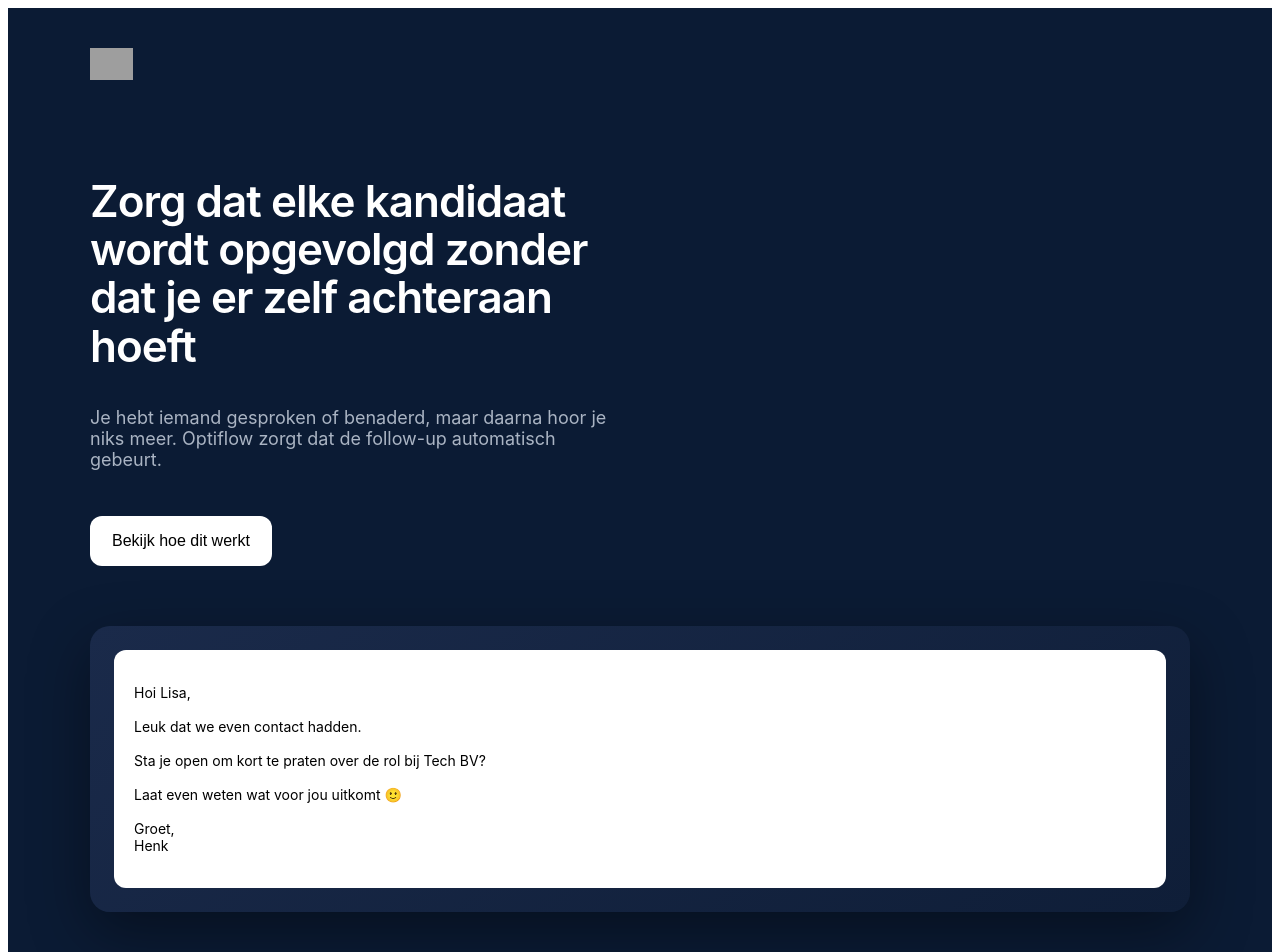
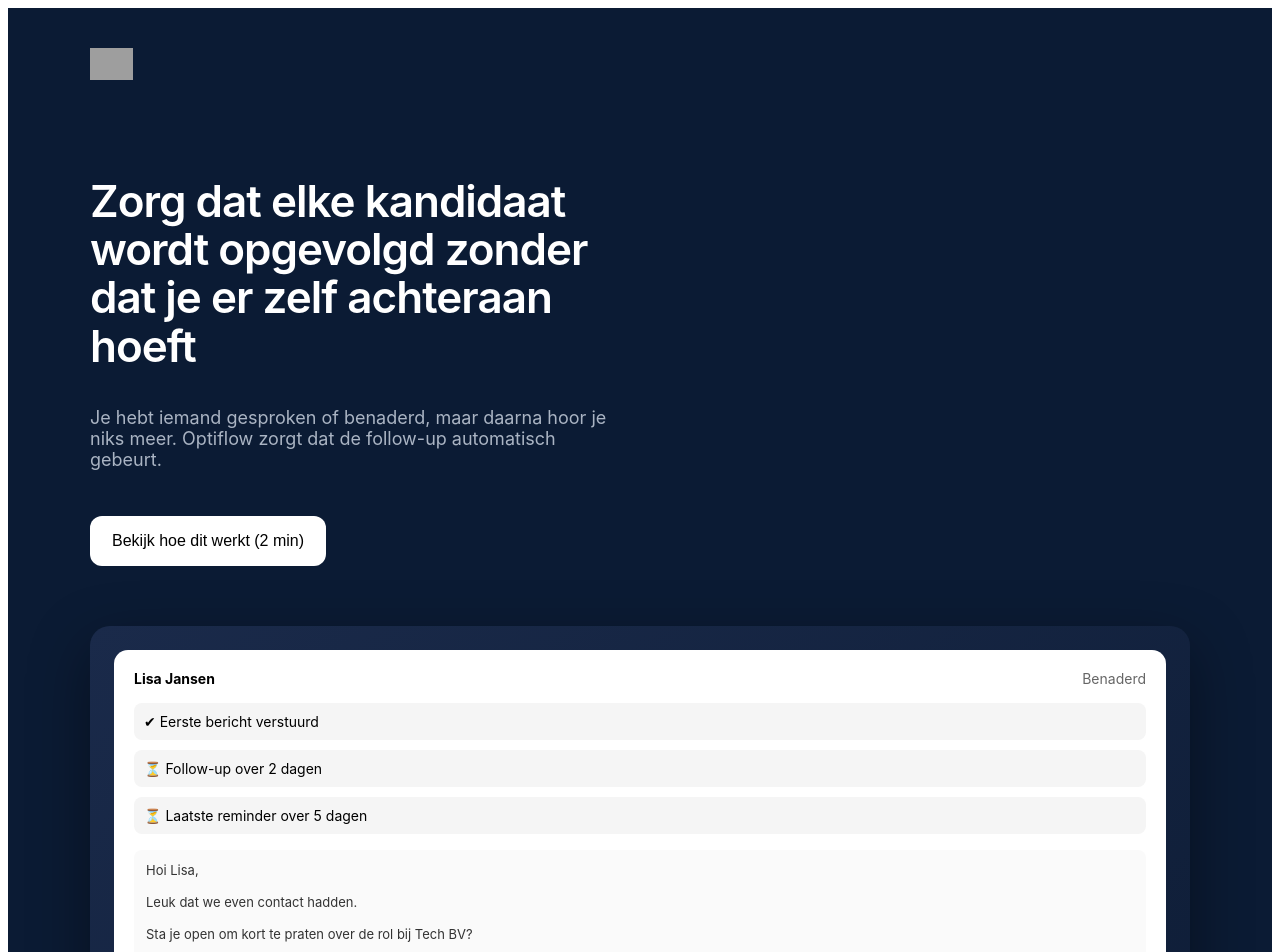
Before and after one commit to zuyderduinl-web/optiflow-site, a Next.js app: page / in a window 1280 px wide. Shown: the top 952 px of the page. Built offline with nearby package versions, Linux system fonts and the light colour scheme; grey boxes are pictures that could not be loaded.

Commit message:
Update page.js

```diff
--- a/app/page.js
+++ b/app/page.js
@@ -27,7 +27,7 @@ export default function Home() {
           alignItems: "center"
         }}>
 
-          {/* TEXT */}
+          {/* LEFT */}
           <div style={{ maxWidth: "520px" }}>
             <h1 style={{
               fontSize: "44px",
@@ -56,35 +56,82 @@ export default function Home() {
               border: "none",
               borderRadius: "12px",
               fontSize: "16px",
-              fontWeight: "500",
               cursor: "pointer"
             }}>
-              Bekijk hoe dit werkt
+              Bekijk hoe dit werkt (2 min)
             </button>
           </div>
 
-          {/* VISUAL CARD */}
+          {/* RIGHT - FAKE UI */}
           <div style={{
             background: "linear-gradient(145deg, #1a2a4a, #0f1e38)",
             borderRadius: "20px",
             padding: "24px",
             boxShadow: "0 20px 60px rgba(0,0,0,0.4)"
           }}>
+
             <div style={{
               background: "#fff",
               color: "#000",
+              borderRadius: "14px",
               padding: "20px",
-              borderRadius: "12px",
               fontSize: "14px"
             }}>
-              <p>
+
+              <div style={{
+                display: "flex",
+                justifyContent: "space-between",
+                marginBottom: "16px"
+              }}>
+                <strong>Lisa Jansen</strong>
+                <span style={{ color: "#666" }}>Benaderd</span>
+              </div>
+
+              <div style={{
+                display: "flex",
+                flexDirection: "column",
+                gap: "10px"
+              }}>
+                <div style={{
+                  background: "#f5f5f5",
+                  padding: "10px",
+                  borderRadius: "8px"
+                }}>
+                  ✔ Eerste bericht verstuurd
+                </div>
+
+                <div style={{
+                  background: "#f5f5f5",
+                  padding: "10px",
+                  borderRadius: "8px"
+                }}>
+                  ⏳ Follow-up over 2 dagen
+                </div>
+
+                <div style={{
+                  background: "#f5f5f5",
+                  padding: "10px",
+                  borderRadius: "8px"
+                }}>
+                  ⏳ Laatste reminder over 5 dagen
+                </div>
+              </div>
+
+              <div style={{
+                marginTop: "16px",
+                padding: "12px",
+                background: "#fafafa",
+                borderRadius: "8px",
+                fontSize: "13px",
+                color: "#333"
+              }}>
                 Hoi Lisa,<br /><br />
                 Leuk dat we even contact hadden.<br /><br />
                 Sta je open om kort te praten over de rol bij Tech BV?<br /><br />
-                Laat even weten wat voor jou uitkomt 🙂<br /><br />
                 Groet,<br />
                 Henk
-              </p>
+              </div>
+
             </div>
           </div>
 
@@ -97,13 +144,12 @@ export default function Home() {
           borderRadius: "16px",
           padding: "30px",
           textAlign: "center",
-          fontSize: "16px",
           color: "#ccc"
         }}>
           LinkedIn bericht → Optiflow → automatische follow-up mail
         </section>
 
-        {/* GRID SECTION */}
+        {/* GRID */}
         <section style={{
           marginTop: "100px",
           display: "grid",
@@ -111,12 +157,10 @@ export default function Home() {
           gridTemplateColumns: "repeat(auto-fit, minmax(280px, 1fr))"
         }}>
 
-          {/* PROBLEEM */}
           <div>
             <h2 style={{ fontSize: "20px", fontWeight: "600" }}>
               Herkenbaar?
             </h2>
-
             <ul style={{ marginTop: "16px", color: "#AAB4C3" }}>
               <li>• Je hebt contact maar hoort niks</li>
               <li>• Follow-up schiet er tussendoor</li>
@@ -124,12 +168,10 @@ export default function Home() {
             </ul>
           </div>
 
-          {/* RESULTAAT */}
           <div>
             <h2 style={{ fontSize: "20px", fontWeight: "600" }}>
               Resultaat
             </h2>
-
             <ul style={{ marginTop: "16px", color: "#AAB4C3" }}>
               <li>• Meer reacties zonder extra werk</li>
               <li>• Consistente opvolging</li>
```
